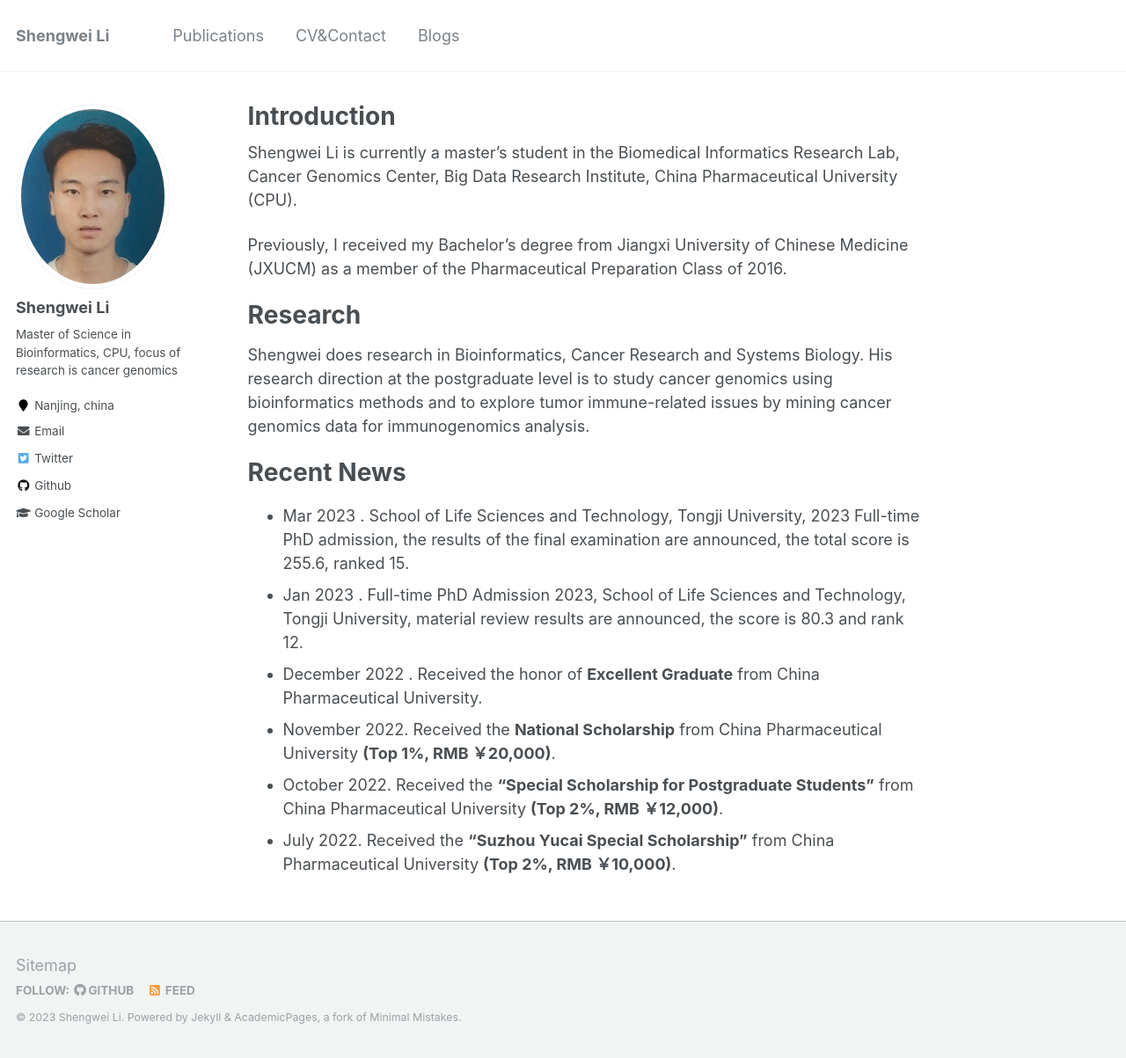
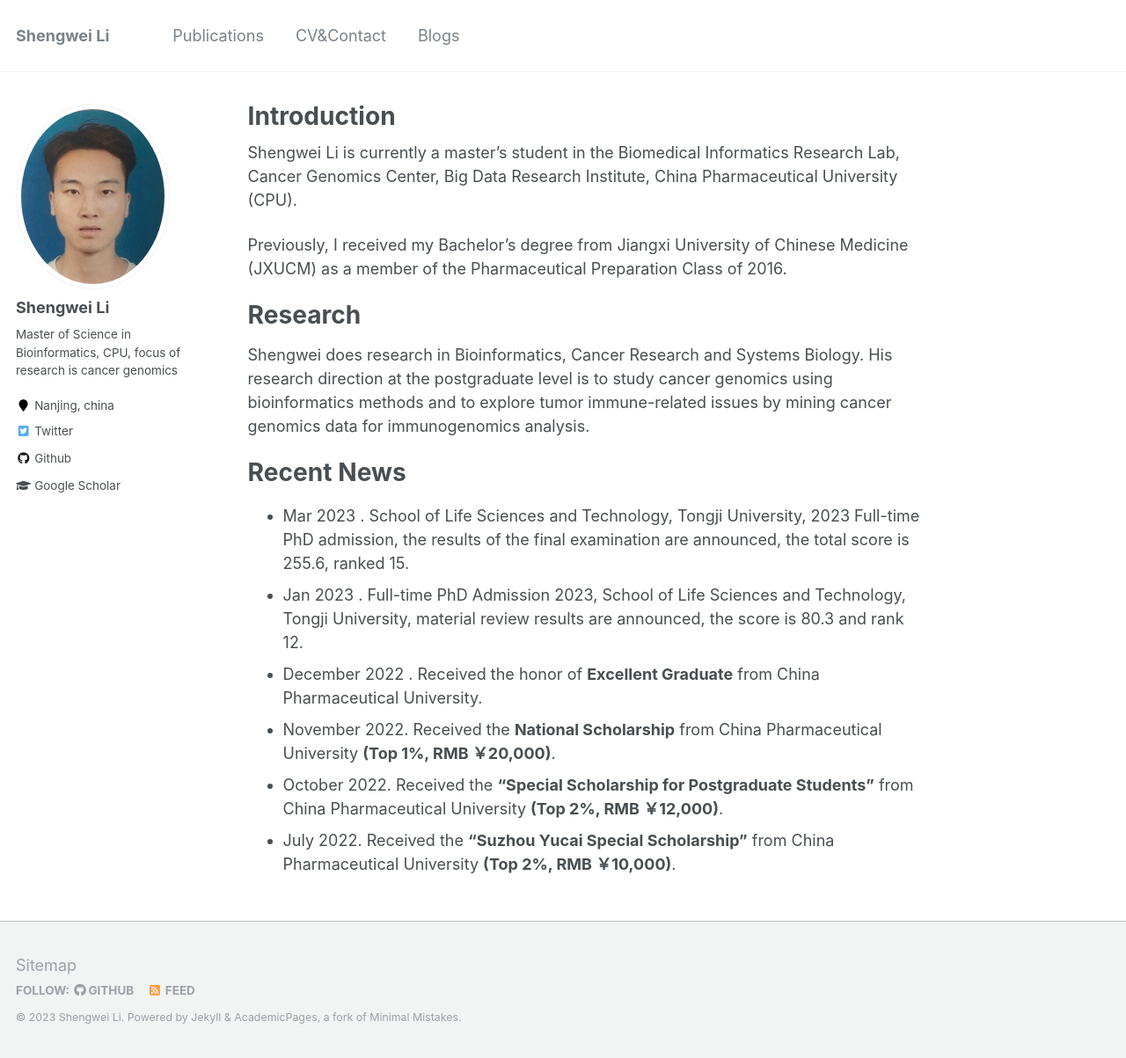
Before and after one commit to shengwei666/shengwei666.github.io, a Jekyll site: the page built from _pages/about.md, in a window 1280 px wide and 1203 px high. Shown: the whole window at 88% size. Built offline with Jekyll 4.4.1, drawn with Linux system fonts in a browser that asks for light colours.

Commit message:
Update _config.yml

```diff
--- a/_config.yml
+++ b/_config.yml
@@ -83,7 +83,7 @@ author:
   location         : "Nanjing, china"
   employer         :
   googlescholar    : "http://yourfullgooglescholarurl.com"
-  email            : "lishengwei98@163.com"
+  #email            : "lishengwei98@163.com"
   uri              :
   bitbucket        :
   codepen          :
```
